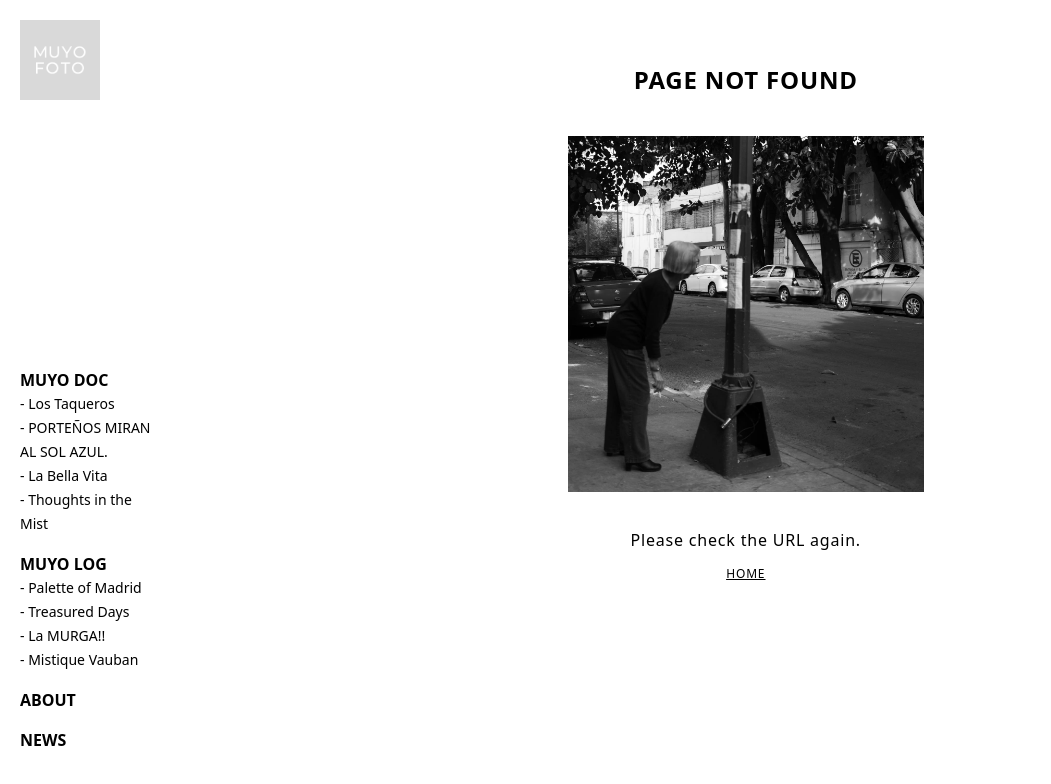
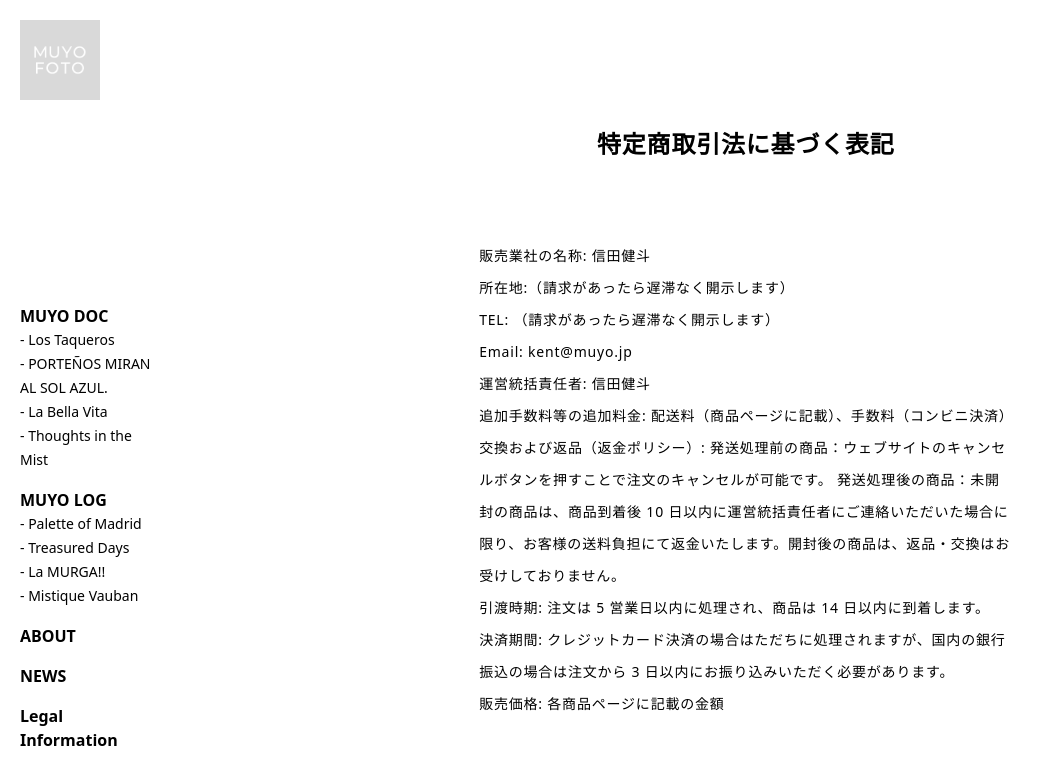
Before and after one commit to Kenchim/muyofoto, a Next.js app: page /legal in a window 1280 px wide. Before the commit this address had no page. Shown: the top 784 px of the page, without its empty margins (0-1051 px from the left). Built offline with nearby package versions, Linux system fonts and the light colour scheme.

Commit message:
add legal info page

```diff
--- a/app/layout.tsx
+++ b/app/layout.tsx
@@ -47,6 +47,7 @@ export default function RootLayout({
               </ul>
               <p className="pt-4 font-bold hover:text-gray-500"><Link href="/about">ABOUT</Link></p>
               <p className="pt-4 font-bold hover:text-gray-500"><Link href="/news">NEWS</Link></p>
+              <p className="pt-4 font-bold hover:text-gray-500"><Link href="/legal">Legal Information</Link></p>
             </div>
           </div>
           <div className="w-full md:w-5/6 md:ml-[16.6%]">
--- /dev/null
+++ b/app/legal/page.tsx
@@ -0,0 +1,25 @@
+import { FaLocationDot } from "react-icons/fa6";
+import FotoCap from "../component/foto_caption";
+
+export default function News() {
+    return (
+    <div className="text-center w-5/6 md:w-3/4 lg:w-1/2 mx-auto tracking-wider max-w-[720px]">
+            <h1 className="font-bold mt-32 text-xl md:text-2xl">特定商取引法に基づく表記</h1>
+            <div className="leading-8 mt-8 md:mt-20 text-sm text-left">
+            <p>販売業社の名称: 信田健斗</p>
+            <p></p>
+            <p>所在地:（請求があったら遅滞なく開示します）</p>
+            <p>TEL: （請求があったら遅滞なく開示します）</p>
+            <p>Email: kent@muyo.jp</p>
+            <p>運営統括責任者: 信田健斗</p>
+            <p>追加手数料等の追加料金: 配送料（商品ページに記載）、手数料（コンビニ決済）</p>
+            <p>交換および返品（返金ポリシー）: 発送処理前の商品：ウェブサイトのキャンセルボタンを押すことで注文のキャンセルが可能です。
+            発送処理後の商品：未開封の商品は、商品到着後 10 日以内に運営統括責任者にご連絡いただいた場合に限り、お客様の送料負担にて返金いたします。開封後の商品は、返品・交換はお受けしておりません。</p>
+            <p>引渡時期: 注文は 5 営業日以内に処理され、商品は 14 日以内に到着します。</p>
+            <p>決済期間: クレジットカード決済の場合はただちに処理されますが、国内の銀行振込の場合は注文から 3 日以内にお振り込みいただく必要があります。</p>
+            <p>販売価格: 各商品ページに記載の金額</p>
+            <p className="pb-20"></p>
+            </div>
+    </div>
+    )
+}
--- a/components/hamburger/hamburger.tsx
+++ b/components/hamburger/hamburger.tsx
@@ -34,6 +34,7 @@ const Hamburger = () => {
               </ul>
               <p className="pt-4 font-bold hover:text-gray-500" onClick={toggleMenu}><Link href="/about">ABOUT</Link></p>
               <p className="pt-4 font-bold hover:text-gray-500" onClick={toggleMenu}><Link href="/news">NEWS</Link></p>
+              <p className="pt-4 font-bold hover:text-gray-500" onClick={toggleMenu}><Link href="/legal">Legal Information</Link></p>
             </div>
           </nav>
         </div>
```
